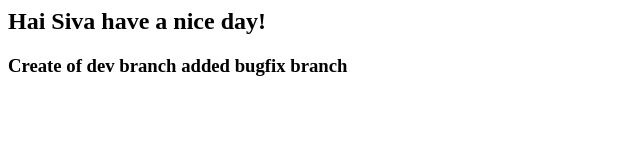
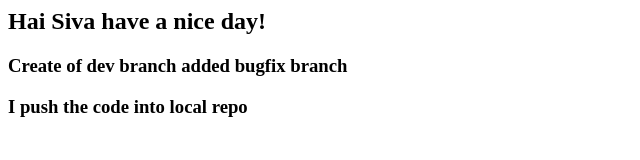
Before and after one commit to sivajan4/Bugpro, a plain HTML site: page index.html in a window 1280 px wide. Shown: the whole page, without its empty margins (0-640 px from the left). Drawn offline with Linux system fonts and the light colour scheme.

Commit message:
add 3rd line

```diff
--- a/index.html
+++ b/index.html
@@ -5,6 +5,7 @@
 <body>
 	<h2>Hai Siva have a nice day!</h2>
 	<h3> Create of dev branch added bugfix branch</h3>
+	<h3>I push the code into local repo</h3>
 
 </body>
 </html>
```
